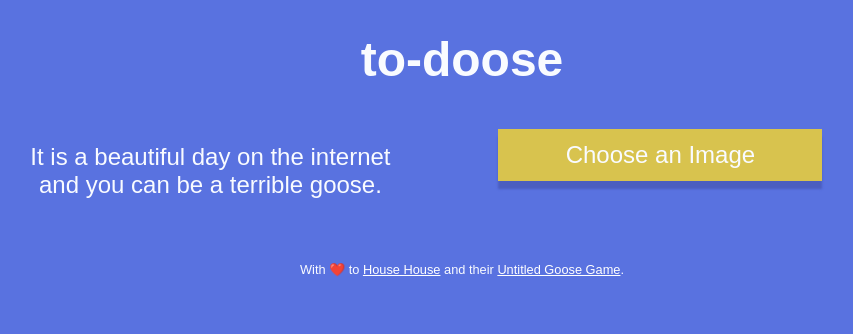
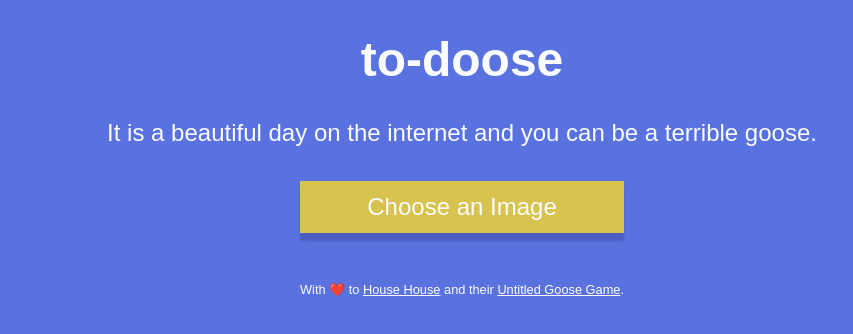
Before and after one commit to cgrice/to-doose, a React (Create React App) app: page / in a window 1280 px wide. Shown: the top 334 px of the page, without its empty margins (178-1031 px from the left). Built offline with nearby package versions, Linux system fonts and the light colour scheme; a web font is replaced by a local one.

Commit message:
Fixing some styling issues

```diff
--- a/src/components/CreatePage.jsx
+++ b/src/components/CreatePage.jsx
@@ -32,16 +32,18 @@ const CreatePage = ({
 
   return (
     <div>
+      {!image && (
+        <p>It is a beautiful day on the internet and you can be a terrible goose.</p>
+      )}
+      {isFacebookApp() && (
+        <p>Hi! You're using the Facebook in-app browser, which doesn't work very well with this website.
+          You might have a better time opening it in Chrome or Firefox.
+        </p>
+      )}
       <div className="form">
-        {isFacebookApp() && (
-          <p>Hi! You're using the Facebook in-app browser, which doesn't work very well with this website.
-            You might have a better time opening it in Chrome or Firefox.
-          </p>
-        )}
 
-        {!image && (
-          <p>It is a beautiful day on the internet and you can be a terrible goose.</p>
-        )}
+
+
 
         <div className="row">
           <span className="action">
--- a/src/css/App.css
+++ b/src/css/App.css
@@ -39,11 +39,16 @@
 
 body {
   background-color: #5972E0;
+  color: #F9FBFF;
   margin: 0;
   padding: 0;
   margin-bottom: 3em;
 }
 
+p {
+  font-size: 1.5em;
+
+}
 
 .App {
   margin-left: auto;
@@ -286,7 +291,6 @@ button:hover,
   justify-content: center;
   align-items: center;
   color: white;
-  font-size: 2em;
 }
 
 footer {
@@ -341,9 +345,6 @@ footer a {
     width: 80%;
   }
 
-  .complete {
-    font-size: 1.5em;
-  }
 }
 
 @media screen and (max-width: 550px) {
```
